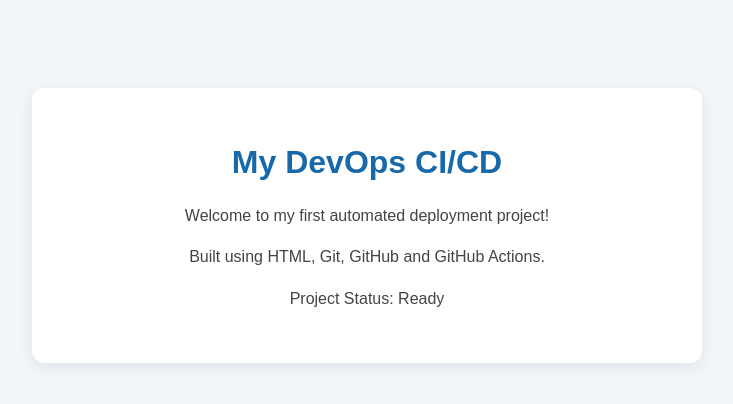
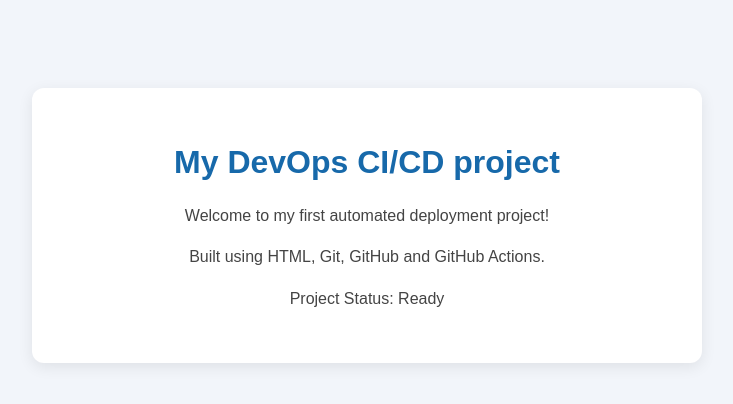
Before and after one commit to dasarishourya007-oss/devops-cicd-project, a plain HTML site: page index.html in a window 1280 px wide. Shown: the whole page, without its empty margins (273-1006 px from the left). Drawn offline with Linux system fonts and the light colour scheme.

Commit message:
commit 3

```diff
--- a/index.html
+++ b/index.html
@@ -32,7 +32,9 @@
 </head>
 <body>
     <div class="card">
-        <h1>My DevOps CI/CD </h1>
+        <h1>My DevOps CI/CD project
+
+        </h1>
         <p>Welcome to my first automated deployment project!</p>
         <p>Built using HTML, Git, GitHub and GitHub Actions.</p>
         <p id="status">Project Status: Ready</p>
```
